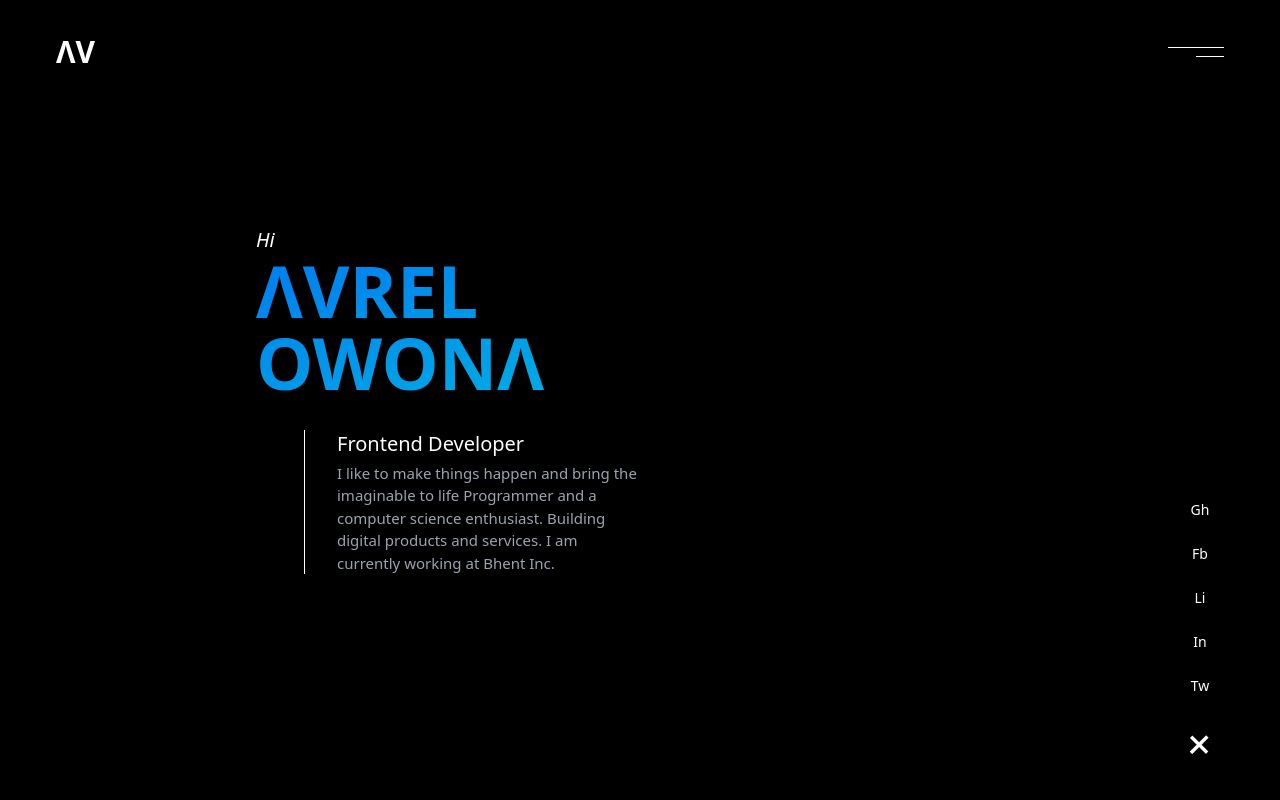
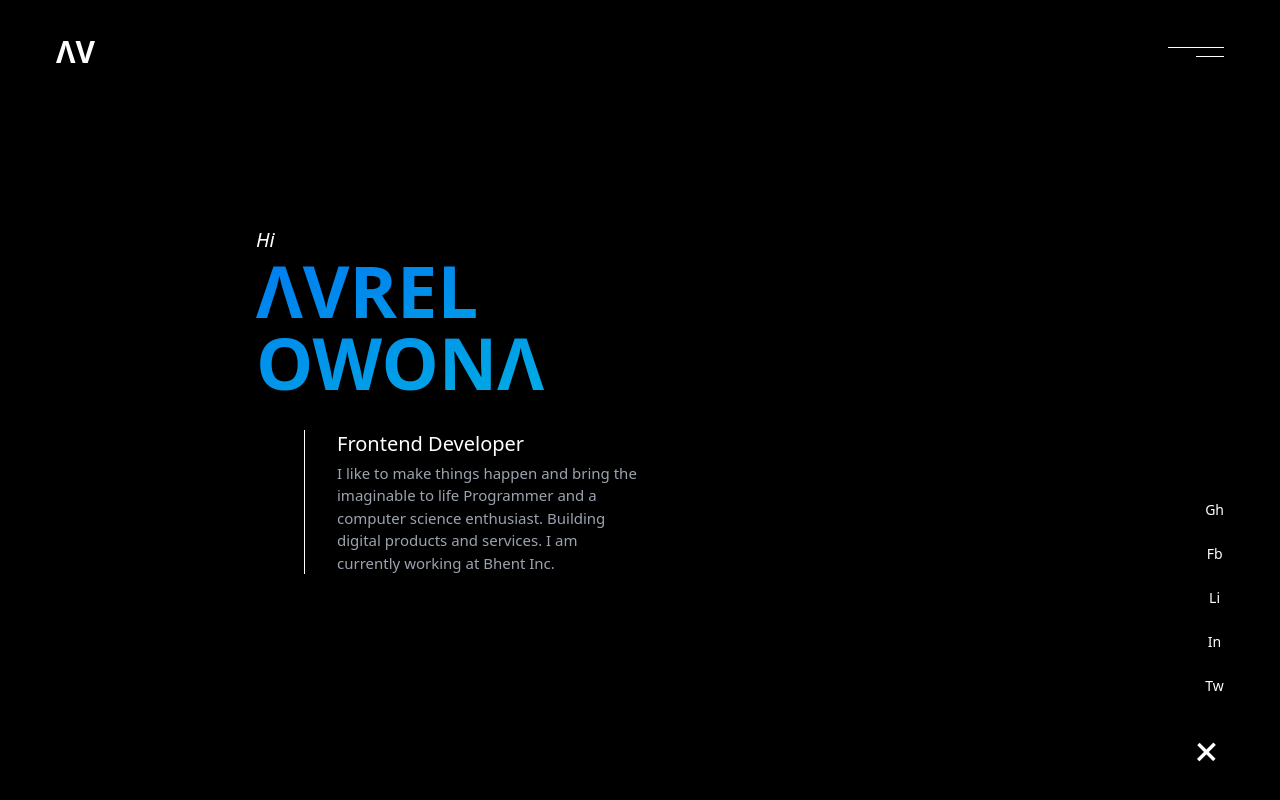
Before and after one commit to Avrel-Owona/myPortfolio, a Next.js app: page / in a window 1280 px wide. Built offline with nearby package versions, Linux system fonts and the light colour scheme.

Commit message:
style updates

```diff
--- a/app/components/SideBar.tsx
+++ b/app/components/SideBar.tsx
@@ -42,7 +42,7 @@ const SideBar = () => {
   const [isChecked, setIsChecked] = useState(true);
 
   return (
-    <div className="right-3 sm:right-14 bottom-3 sm:bottom-8 absolute flex flex-col items-center z-30">
+    <div className="right-3 sm:right-14 bottom-3 sm:bottom-8 absolute flex flex-col items-end z-30">
       <div>
         <ul
           className={isChecked ? "flex flex-col items-center mb-3" : "hidden"}
@@ -101,10 +101,10 @@ const SideBar = () => {
       </div>
       <button
         onClick={() => setIsChecked(!isChecked)}
-        className="w-12 h-12 relative reverse flex justify-center focus:outline-none focus:ring-offset-2 focus:ring-white"
+        className="w-12 h-12 text-right relative reverse flex justify-end focus:outline-none focus:ring-offset-2 focus:ring-white"
       >
         <span
-          className={`text-white w-full h-full justify-center items-center font-thin text-5xl absolute top-0  right-0 ${
+          className={`text-white w-full h-full justify-center items-end font-thin text-5xl absolute items-end ${
             isChecked ? "rotate" : "rotate-none"
           }`}
         >
```
